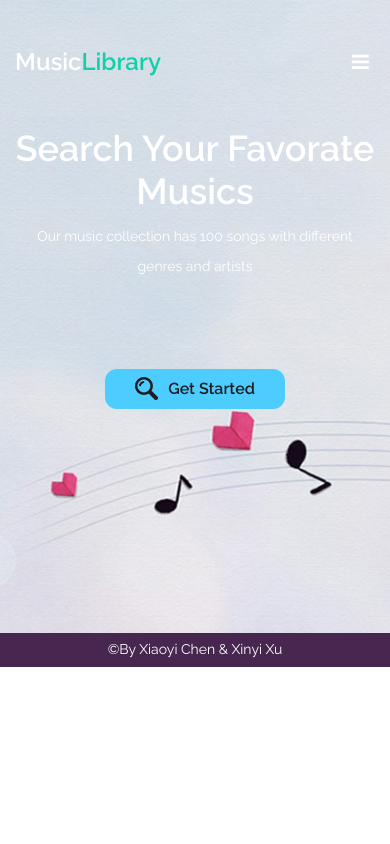
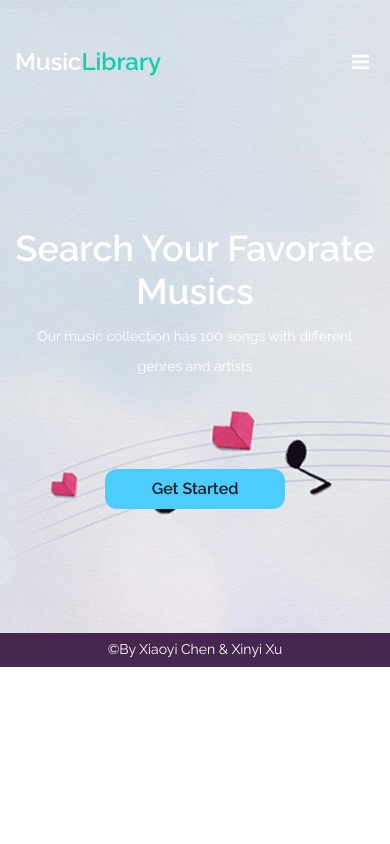
Before and after one commit to cookieMeow/muslib, a Django app: page /index/ in a window 390 px wide. Run offline with Django 3.2, Linux system fonts and the light colour scheme; some libraries are stand-ins or nearby versions.

Commit message:
finalize

```diff
--- a/muslib/urls.py
+++ b/muslib/urls.py
@@ -1,5 +1,4 @@
 from django.urls import path
-
 from . import views
 
 urlpatterns = [
--- a/muslib/views.py
+++ b/muslib/views.py
@@ -44,10 +44,7 @@ def search(keywords, filters):
                 result = keyResult
             else:
                 result = [i for i in keyResult if i in result]
-#             for item in keyResult:
-#                 if item not in result:
-#                     result.append(item)
-    print (result)
+
     result1 = []
     if(len(filters) != 0):
         for key in filters:
@@ -57,11 +54,12 @@ def search(keywords, filters):
                 for item in keyResult:
                     if item not in result1:
                         result1.append(item)
-        print(result1)
-        result2 = [i for i in result if i in result1]
+        if(len(keywords) == 0):
+            result2 = result1
+        else:
+            result2 = [i for i in result if i in result1]
     else:
         result2 = result
-    print(result2)
     return result2
 
 
@@ -72,19 +70,13 @@ musicRe = responseRe.json()
 def SearchResult(request):
     if request.method == "POST":
         rec = json.loads(request.body.decode('utf-8'))
-        print(rec)
-        print(rec['keywords'])
 
-        # keywords = request.POST.getlist("keywords")
-        # filters = request.POST.getlist("filters")
         keywords=rec['keywords']
         filters=rec['filters']
-        print(keywords)
-        if (len(keywords) == 0):
+        if (len(keywords) == 0 and len(filters) == 0):
             seaRe = musicRe
         else:
             seaRe = search(keywords, filters)
-        print(seaRe)
         returnRe = {}
         returnRe['album'] = []
         returnRe['artist'] = []
--- a/static/js/app.js
+++ b/static/js/app.js
@@ -6,20 +6,21 @@ var musicCatApp = angular.module('musicCatApp', []).config(function($interpolate
 
 musicCatApp.controller('MusicListController', function MusicListController($scope, $http) {
     angular.element(document).ready(function () {
-        $(".domain_search_button").click();
+        $(".music_search_button").click();
     });
 
     $scope.input = [];
     $scope.filter = [];
 
-    $scope.myFunc = function() {
-        console.log('1')
-        if ($(".domain_search_input").val() !== "") {
-            $scope.input = $(".domain_search_input").val().split(' ');
+    $scope.keywordSearch = function() {
+        if ($(".music_search_input").val() !== "") {
+            $scope.input = $(".music_search_input").val().split(' ');
+        }
+        else {
+            $scope.input = [];
         }
 
-        var data = {"keywords":$scope.input, "filters":$scope.filter};
-        console.log(data)
+        var data = {"keywords":$scope.input, "filters":[]};
         $http({
             url: '../SearchResult/',
             method: "POST",
--- a/static/styles/main_styles.css
+++ b/static/styles/main_styles.css
@@ -535,6 +535,7 @@ section
 
 .home_container
 {
+	margin-top:100px;
 	position: absolute;
 	left: 0;
 	top: 20%;
@@ -576,7 +577,7 @@ section
 	width: calc(100% - 196px);
 	margin-right: 30px;
 }
-.domain_search_input
+.music_search_input
 {
 	width: calc(100% - 141px);
 	height: 60px;
@@ -590,31 +591,31 @@ section
 	font-weight: 500;
 	color: #1f1d22;
 }
-.domain_search_input::-webkit-input-placeholder
+.music_search_input::-webkit-input-placeholder
 {
 	font-size: 24px !important;
 	font-weight: 500 !important;
 	color: #1f1d22 !important;
 }
-.domain_search_input:-moz-placeholder
+.music_search_input:-moz-placeholder
 {
 	font-size: 24px !important;
 	font-weight: 500 !important;
 	color: #1f1d22 !important;
 }
-.domain_search_input::-moz-placeholder
+.music_search_input::-moz-placeholder
 {
 	font-size: 24px !important;
 	font-weight: 500 !important;
 	color: #1f1d22 !important;
 }
-.domain_search_input:-ms-input-placeholder
+.music_search_input:-ms-input-placeholder
 {
 	font-size: 24px !important;
 	font-weight: 500 !important;
 	color: #1f1d22 !important;
 }
-.domain_search_input::input-placeholder
+.music_search_input::input-placeholder
 {
 	font-size: 24px !important;
 	font-weight: 500 !important;
@@ -664,7 +665,7 @@ section
 	opacity: 1;
 }
 
-.domain_search_button
+.music_search_button
 {
 	width: 166px;
 	height: 60px;
@@ -678,11 +679,11 @@ section
 	color: #1f1d22;
 	transition: .5s;
 }
-.domain_search_button img
+.music_search_button img
 {
 	margin-right: 10px;
 }
-.domain_search_button:hover
+.music_search_button:hover
 {
 	background: #FFFFFF;
 }
--- a/static/styles/responsive.css
+++ b/static/styles/responsive.css
@@ -110,7 +110,7 @@
 	{
 		display: block;
 	}
-	.domain_search_input
+	.music_search_input
 	{
 		height: 50px;
 	}
@@ -118,33 +118,33 @@
 	{
 		height: 50px;
 	}
-	.domain_search_input::-webkit-input-placeholder
+	.music_search_input::-webkit-input-placeholder
 	{
 		font-size: 20px !important;
 	}
-	.domain_search_input:-moz-placeholder
+	.music_search_input:-moz-placeholder
 	{
 		font-size: 20px !important;
 	}
-	.domain_search_input::-moz-placeholder
+	.music_search_input::-moz-placeholder
 	{
 		font-size: 20px !important;
 	}
-	.domain_search_input:-ms-input-placeholder
+	.music_search_input:-ms-input-placeholder
 	{
 		font-size: 20px !important;
 	}
-	.domain_search_input::input-placeholder
+	.music_search_input::input-placeholder
 	{
 		font-size: 20px !important;
 	}
 	.domain_search_selected,
 	.domain_search_dropdown ul li,
-	.domain_search_button
+	.music_search_button
 	{
 		font-size: 20px;
 	}
-	.domain_search_button
+	.music_search_button
 	{
 		height: 50px;
 	}
@@ -236,7 +236,7 @@
 		width: 100%;
 		margin-right: 0;
 	}
-	.domain_search_button
+	.music_search_button
 	{
 		margin-top: 18px;
 	}
@@ -272,35 +272,35 @@
 	{
 		font-size: 36px;
 	}
-	.domain_search_input,
+	.music_search_input,
 	.domain_search_dropdown,
-	.domain_search_button
+	.music_search_button
 	{
 		height: 40px;
 	}
-	.domain_search_input::-webkit-input-placeholder
+	.music_search_input::-webkit-input-placeholder
 	{
 		font-size: 16px !important;
 	}
-	.domain_search_input:-moz-placeholder
+	.music_search_input:-moz-placeholder
 	{
 		font-size: 16px !important;
 	}
-	.domain_search_input::-moz-placeholder
+	.music_search_input::-moz-placeholder
 	{
 		font-size: 16px !important;
 	}
-	.domain_search_input:-ms-input-placeholder
+	.music_search_input:-ms-input-placeholder
 	{
 		font-size: 16px !important;
 	}
-	.domain_search_input::input-placeholder
+	.music_search_input::input-placeholder
 	{
 		font-size: 16px !important;
 	}
 	.domain_search_selected,
 	.domain_search_dropdown ul li,
-	.domain_search_button
+	.music_search_button
 	{
 		font-size: 16px;
 	}
--- a/templates/index.html
+++ b/templates/index.html
@@ -59,7 +59,7 @@
 			<ul>
 				<ul>
 					<li class="active"><a href={% url "index" %}>Home</a></li>
-					<li><a href={% url "musics" %} ng-click="myFunc()">Browse All</a></li>
+					<li><a href={% url "musics" %} ng-click="keywordSearch()">Browse All</a></li>
 					<li><a href={% url "index" %}>Albums</a></li>
 					<li><a href={% url "index" %}>Artists</a></li>
 			</ul>
@@ -85,7 +85,7 @@
 					<div class="col-lg-10 offset-lg-1">
 						<div class="domain_search_form_container">
 							<form action="#" id="domain_search_form" class="domain_search_form d-flex flex-md-row flex-column align-items-center justify-content-start">
-								<a href = "{% url 'musics' %}" class="domain_search_button main_search d-flex flex-row align-items-center justify-content-center" ng-click="myFunc()"><img src="images/search.png" alt="">Get Started</a>
+								<a href = "{% url 'musics' %}" class="music_search_button main_search d-flex flex-row align-items-center justify-content-center">Get Started</a>
 							</form>
 						</div>
 					</div>
--- a/templates/musics.html
+++ b/templates/musics.html
@@ -104,7 +104,7 @@
 							<div class="domain_search_form_container">
 								<div id="domain_search_form" class="domain_search_form d-flex flex-md-row flex-column align-items-center justify-content-start">
 									<div class="d-flex flex-row align-items-center justify-content-start">
-										<input type="text" class="domain_search_input" placeholder="" required="required">
+										<input type="text" class="music_search_input" placeholder="" required="required">
 										<div class="domain_search_dropdown d-flex flex-row align-items-center justify-content-start">
 											<i class="fa fa-chevron-down" aria-hidden="true"></i>
 											<div class="domain_search_selected">all</div>
@@ -113,7 +113,7 @@
 											</ul>
 										</div>
 									</div>
-									<button ng-click="myFunc()" class="domain_search_button d-flex flex-row align-items-center justify-content-center"><img src={% static "images/search.png" %} alt="">Search</button>
+									<button ng-click="keywordSearch()" class="music_search_button d-flex flex-row align-items-center justify-content-center"><img src={% static "images/search.png" %} alt="">Search</button>
 								</div>
 							</div>
 							<ul class="search_result">
```
Also changed, not shown: static/styles/musics_style.css (+9 -0 lines), 1 other file.
